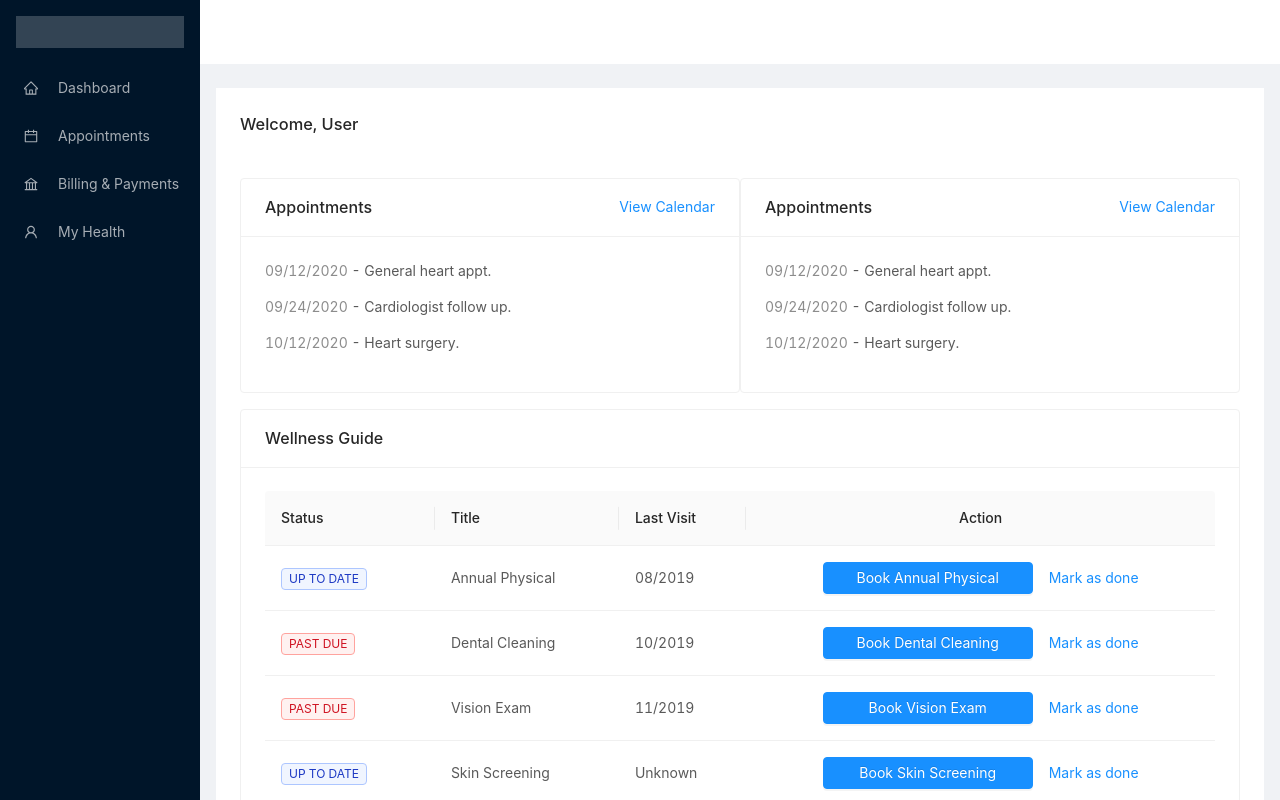
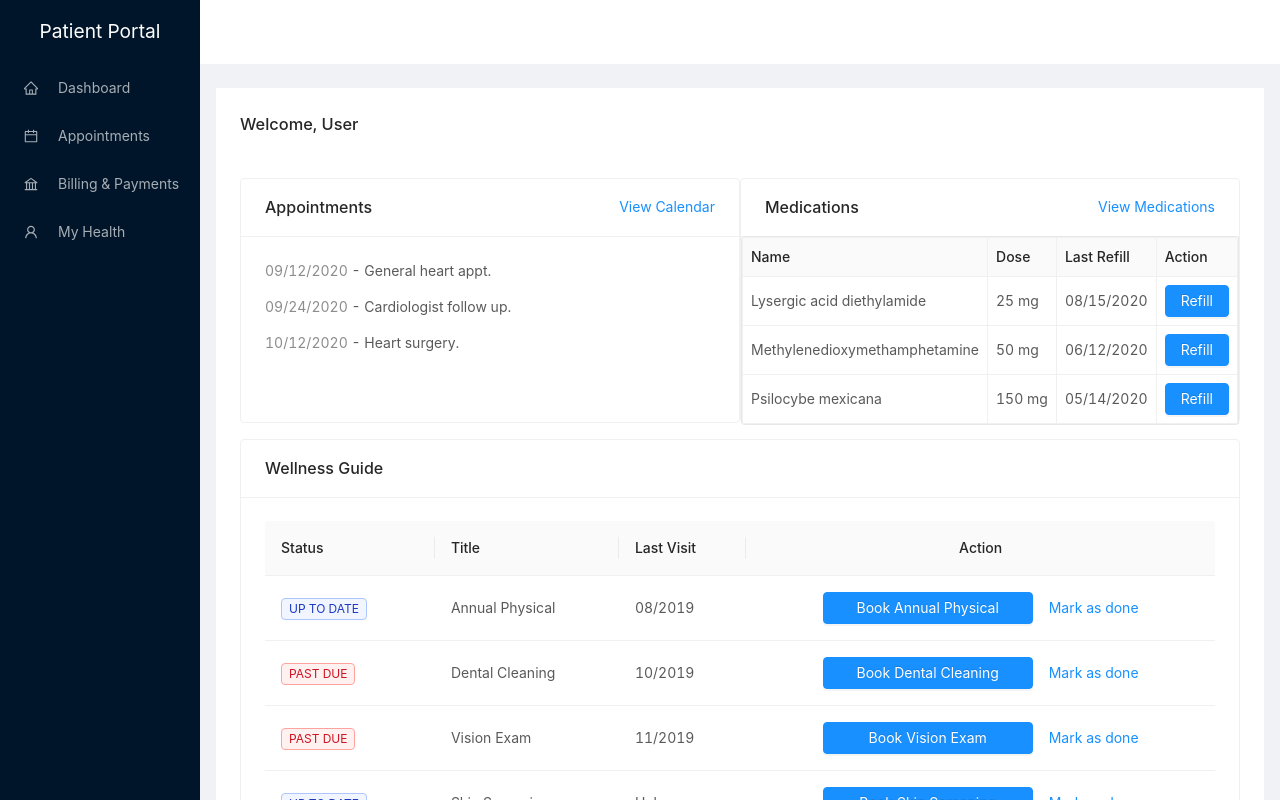
Before and after one commit to mattjaikaran/patient-portal-nextjs, a Next.js app: page /dashboard in a window 1280 px wide. Shown: the top 800 px of the page. Built offline with nearby package versions, Linux system fonts and the light colour scheme.

Commit message:
updated dashboard styles and medications table

```diff
--- a/components/ApptDashboard/style.scss
+++ b/components/ApptDashboard/style.scss
@@ -1,5 +1,6 @@
 .appointments {
   margin-top: 2rem;
+  height: 245px;
   .appt-date {
     color: #8c8c8c;
   }
--- a/components/Medications/index.js
+++ b/components/Medications/index.js
@@ -3,7 +3,7 @@ import { Table, Modal, Button } from 'antd'
 import './style.scss'
 import PrescriptionForm from '../PrescriptionForm'
 
-const Medications = () => {
+const Medications = (props) => {
   const [visible, setVisible] = useState(false)
   const showModal = (e) => setVisible(true)
   const handleOk = (e) => {
@@ -72,6 +72,8 @@ const Medications = () => {
         columns={columns}
         dataSource={dataSource}
         bordered
+        pagination={props.pagination}
+        size={props.tableSize}
       />
       <Modal
         title="Refill Prescription"
--- /dev/null
+++ b/components/MedicationsDashboard/index.js
@@ -0,0 +1,21 @@
+import Link from 'next/link'
+import { Card } from 'antd'
+import './style.scss'
+import Medications from '../Medications'
+
+const MedicationsDashboard = () => {
+  return (
+    <Card
+      title="Medications"
+      className="medications-dashboard"
+      extra={
+        <Link href={`/profile`} as="/profile">
+          <a>View Medications</a>
+        </Link>
+      }>
+      <Medications pagination={false} tableSize="small" />
+    </Card>
+  )
+}
+
+export default MedicationsDashboard
--- /dev/null
+++ b/components/MedicationsDashboard/style.scss
@@ -0,0 +1,13 @@
+.medications-dashboard {
+  .ant-card-body {
+    padding: 0;
+  }
+}
+
+
+@media (min-width: 768px) {
+  .medications-dashboard {
+    margin-top: 2rem;
+    height: 245px;
+  }
+}
--- a/components/MyHealth/index.js
+++ b/components/MyHealth/index.js
@@ -5,7 +5,7 @@ import Medications from '../Medications'
 import InsuranceInfo from '../InsuranceInfo'
 import MySettings from '../MySettings'
 
-const MyHealth = () => {
+const MyHealth = (props) => {
   const { TabPane } = Tabs
 
   const callback = (key) => {
@@ -14,7 +14,7 @@ const MyHealth = () => {
 
   return (
     <>
-      <Tabs defaultActiveKey="1" onChange={callback}>
+      <Tabs defaultActiveKey="1" activeKey={props.activeKey} onChange={callback}>
         <TabPane tab="Messages" key="1">
           <Messages />
         </TabPane>
--- a/components/layouts/MainLayout/index.js
+++ b/components/layouts/MainLayout/index.js
@@ -19,7 +19,7 @@ const MainLayout = ({ children }) => (
         console.log(collapsed, type)
       }}
     >
-      <div className="logo" />
+      <div className="logo">Patient Portal</div>
       <Menu theme="dark" mode="inline">
         <Menu.Item key="1" icon={<HomeOutlined />}>
           <Link href="/dashboard">
--- a/components/layouts/MainLayout/style.scss
+++ b/components/layouts/MainLayout/style.scss
@@ -1,7 +1,10 @@
  .logo {
   height: 32px;
-  background: rgba(255, 255, 255, 0.2);
+  text-align: center;
+  // background: rgba(255, 255, 255, 0.2);
   margin: 16px;
+  font-size: 1.2rem;
+  color: white;
 }
 
 .site-layout-sub-header-background {
--- a/pages/dashboard.js
+++ b/pages/dashboard.js
@@ -1,6 +1,7 @@
 import { Row, Col, Card } from 'antd'
 import MainLayout from '../components/layouts/MainLayout'
 import ApptDashboard from '../components/ApptDashboard'
+import MedicationsDashboard from '../components/MedicationsDashboard'
 import PatientForm from '../components/PatientForm'
 import Checkup from '../components/Checkup'
 
@@ -14,7 +15,7 @@ export default function Dashboard() {
           <ApptDashboard />
         </Col>
         <Col xs={24} sm={12}>
-          <ApptDashboard />
+          <MedicationsDashboard />
         </Col>
         <Col xs={24}>
           <Card
```
